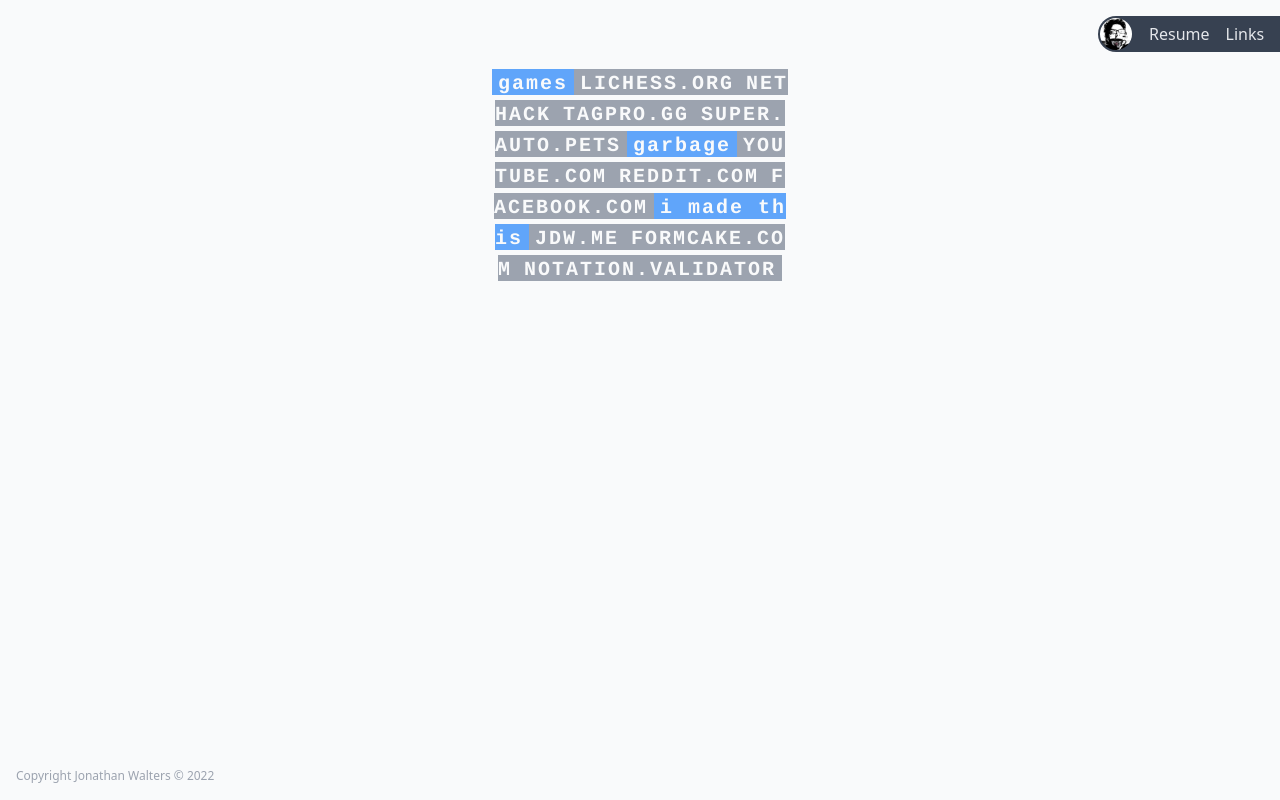
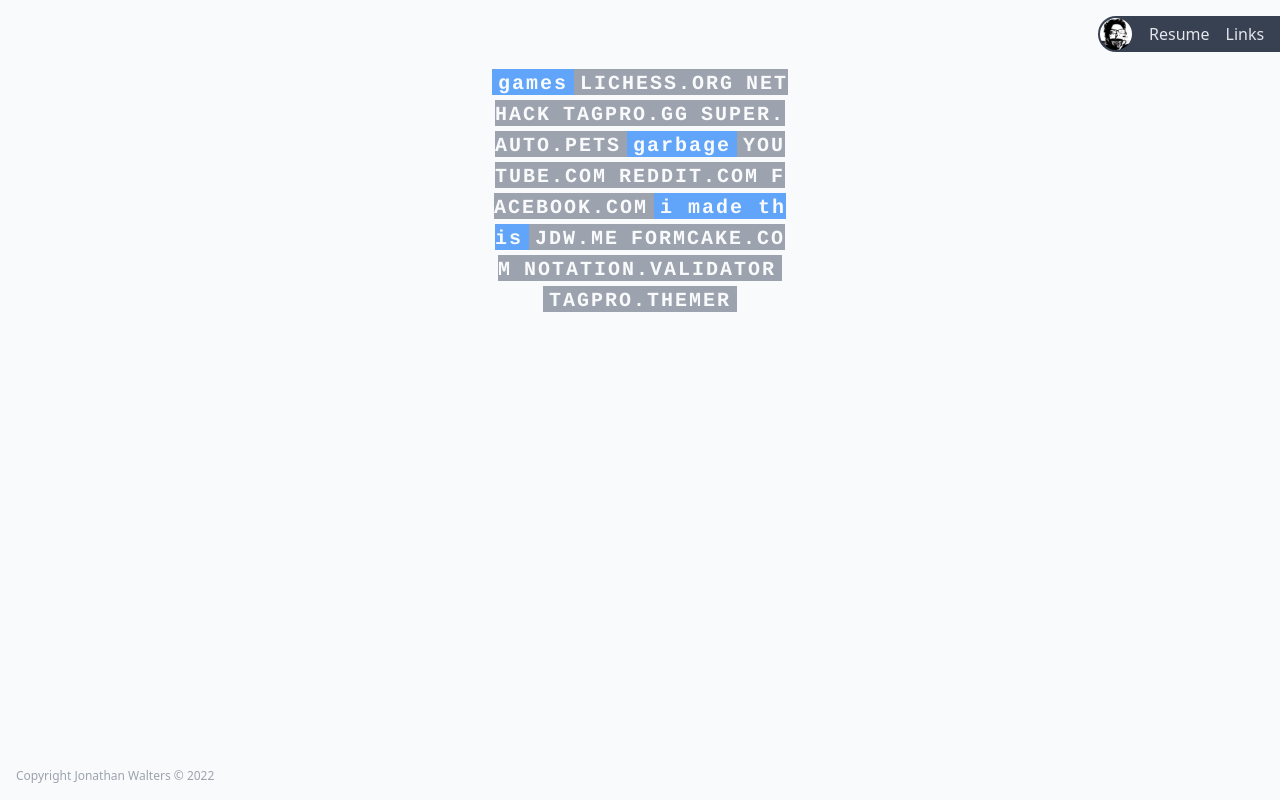
Before and after one commit to Chalks/chalks.github.io, a Nuxt app: page /links in a window 1280 px wide. Built offline with nearby package versions, Linux system fonts and the light colour scheme.

Commit message:
update tpthemer title and add link

```diff
--- a/src/pages/links.vue
+++ b/src/pages/links.vue
@@ -26,6 +26,7 @@
             <a href="https://github.com/Chalks/jdw.me" target="_blank" class="pillar-word">JDW.ME</a>
             <a href="https://formcake.com" target="_blank" class="pillar-word">FORMCAKE.COM</a>
             <NuxtLink to="/fun/notation" class="pillar-word">NOTATION.VALIDATOR</NuxtLink>
+            <NuxtLink to="/tpthemer" class="pillar-word">TAGPRO.THEMER</NuxtLink>
         </div>
     </div>
 </template>
--- a/src/pages/tpthemer/index.vue
+++ b/src/pages/tpthemer/index.vue
@@ -43,6 +43,10 @@
                 : null,
             uploadOpen: false,
         };
+    },
+
+    head: {
+        title: 'Tagpro Themer',
     },
 
     computed: {
```
